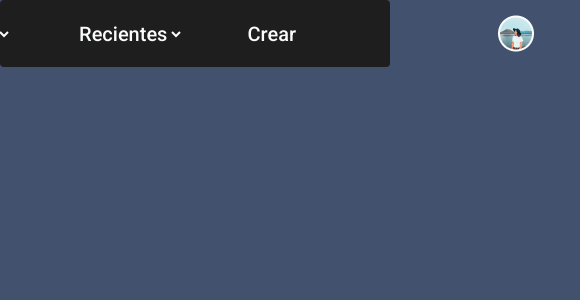
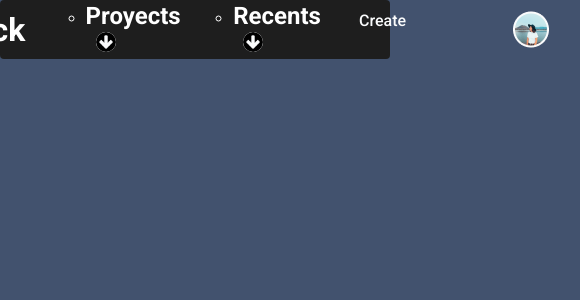
Before and after one commit to No-Country/S12-15-T-Java-React, a Next.js app in the folder frontend/: page / in a window 390 px wide. Shown: the top 300 px of the page, 580 px wide, since content can reach past the window. Built offline with nearby package versions, Linux system fonts and the light colour scheme.

Commit message:
feat: nav modeling and responsive 768px

```diff
--- a/frontend/src/app/page.jsx
+++ b/frontend/src/app/page.jsx
@@ -1,5 +1,6 @@
+import '@/styles/navbar.css';
+import '@/styles/Dropdown.css';
 import Navbar from '@/components/Navbar';
-import '@/styles/navbar.css';
 
 export const Home = () => {
 	return (
--- /dev/null
+++ b/frontend/src/components/DdProyects.jsx
@@ -0,0 +1,39 @@
+import Link from 'next/link';
+
+function DdProyects() {
+	return (
+		<div>
+			<ul className="menu">
+				<li>
+					<h2 className="dd-title">
+						Proyects
+						<img src="\images\flecha3.png" className="flecha" alt="" />
+					</h2>
+
+					<ul className="submenu">
+						<li className="option">
+							<Link className="link" href="#">
+								<img src="/images/recent.png" className="flecha" alt="" />
+								Proyect 1
+							</Link>
+						</li>
+						<li className="option">
+							<Link className="link" href="#">
+								<img src="/images/recent.png" className="flecha" alt="" />
+								Proyect 2
+							</Link>
+						</li>
+						<li className="option">
+							<Link className="link" href="#">
+								<img src="/images/recent.png" className="flecha" alt="" />
+								Proyect 3
+							</Link>{' '}
+						</li>
+					</ul>
+				</li>
+			</ul>
+		</div>
+	);
+}
+
+export default DdProyects;
--- /dev/null
+++ b/frontend/src/components/DdRecents.jsx
@@ -0,0 +1,39 @@
+import Link from 'next/link';
+
+function DdRecents() {
+	return (
+		<div>
+			<ul className="menu">
+				<li>
+					<h2 className="dd-title">
+						Recents
+						<img src="/images/flecha3.png" className="flecha" alt="" />
+					</h2>
+
+					<ul className="submenu">
+						<li className="option">
+							<Link className="link" href="#">
+								<img src="/images/logo.png" className="flecha" alt="" />
+								Recent 1
+							</Link>
+						</li>
+						<li className="option">
+							<Link className="link" href="#">
+								<img src="/images/logo.png" className="flecha" alt="" />
+								Recent 2
+							</Link>
+						</li>
+						<li className="option">
+							<Link className="link" href="#">
+								<img src="/images/logo.png" className="flecha" alt="" />
+								Recent 3
+							</Link>
+						</li>
+					</ul>
+				</li>
+			</ul>
+		</div>
+	);
+}
+
+export default DdRecents;
--- a/frontend/src/components/Navbar.jsx
+++ b/frontend/src/components/Navbar.jsx
@@ -1,5 +1,7 @@
+import Link from 'next/link';
 import '@/styles/navbar.css';
-import Link from 'next/link';
+import DdProyects from './DdProyects';
+import DdRecents from './DdRecents';
 
 function Navbar() {
 	return (
@@ -7,31 +9,21 @@ function Navbar() {
 			<nav className="nav-container">
 				<div className="track">
 					<img src="/images/Logo.png" alt="Logo" />
-
 					<h1 className="title">Track</h1>
 				</div>
 				<div className="dropdowns">
-					<select className="proyectos">
-						<option value="Proyectos">Proyectos</option>
-						<option value="opcion1">Opción 1</option>
-						<option value="opcion2">Opción 2</option>
-						<option value="opcion3">Opción 3</option>
-					</select>
-					<select className="recientes">
-						<option value="Recientes">Recientes</option>
-						<option value="opcion1">Opción 1</option>
-						<option value="opcion2">Opción 2</option>
-						<option value="opcion3">Opción 3</option>
-					</select>
-					<div className="btn-crear">
-						<Link href="Crear" className="crear">
-							Crear
+					<ul className="proyect-cont">
+						<DdProyects />
+						<DdRecents />
+					</ul>
+					<div className="btn-create">
+						<Link href="/Crear" className="create">
+							Create
 						</Link>
 					</div>
 				</div>
-
-				<div className="logo-usuario">
-					<img src="/images/Usuario.png" alt="" />
+				<div className="logo-user">
+					<img src="/images/Usuario.png" alt="Imagen de USUARIO" />
 				</div>
 			</nav>
 		</div>
@@ -39,37 +31,3 @@ function Navbar() {
 }
 
 export default Navbar;
-{
-	/* <div style={{width: '100%', height: '100%', paddingLeft: 48, paddingRight: 48, paddingTop: 16, paddingBottom: 16, background: '#1E1E1E', justifyContent: 'space-between', alignItems: 'center', display: 'inline-flex'}}>
-    <div style={{justifyContent: 'flex-start', alignItems: 'center', gap: 56, display: 'flex'}}>
-        <div style={{justifyContent: 'center', alignItems: 'center', gap: 16, display: 'flex'}}>
-            <div style={{width: 31, height: 35, justifyContent: 'flex-start', alignItems: 'flex-start', gap: 10, display: 'flex'}}>
-                <div style={{flex: '1 1 0', alignSelf: 'stretch', position: 'relative'}}>
-                    <div style={{width: 31, height: 17.80, left: 0, top: 0, position: 'absolute', background: 'linear-gradient(90deg, #9BF9CF 0%, #3D69F3 100%)'}}></div>
-                    <div style={{width: 31, height: 17.80, left: 0, top: 8.60, position: 'absolute', background: 'linear-gradient(90deg, #9BF9CF 0%, #3D69F3 100%)'}}></div>
-                    <div style={{width: 31, height: 17.80, left: 0, top: 17.20, position: 'absolute', background: 'linear-gradient(90deg, #9BF9CF 0%, #3D69F3 100%)'}}></div>
-                </div>
-            </div>
-            <div style={{textAlign: 'center', color: '#FAFBFC', fontSize: 32, fontFamily: 'Nunito', fontWeight: '700', wordWrap: 'break-word'}}>Track</div>
-        </div>
-        <div style={{justifyContent: 'flex-start', alignItems: 'center', gap: 32, display: 'flex'}}>
-            <div style={{paddingLeft: 16, paddingRight: 16, paddingTop: 8, paddingBottom: 8, borderRadius: 4, justifyContent: 'center', alignItems: 'center', gap: 8, display: 'flex'}}>
-                <div style={{color: '#FAFBFC', fontSize: 20, fontFamily: 'Roboto', fontWeight: '500', wordWrap: 'break-word'}}>Proyectos</div>
-                <div style={{width: 16, height: 16, position: 'relative', borderRadius: 2, overflow: 'hidden'}}>
-                    <div style={{width: 16, height: 10, left: 0, top: 3.50, position: 'absolute', background: '#FAFBFC', borderRadius: 1}}></div>
-                </div>
-            </div>
-            <div style={{paddingLeft: 16, paddingRight: 16, paddingTop: 8, paddingBottom: 8, borderRadius: 4, justifyContent: 'center', alignItems: 'center', gap: 8, display: 'flex'}}>
-                <div style={{color: '#FAFBFC', fontSize: 20, fontFamily: 'Roboto', fontWeight: '500', wordWrap: 'break-word'}}>Reciente</div>
-                <div style={{width: 16, height: 16, position: 'relative', borderRadius: 2, overflow: 'hidden'}}>
-                    <div style={{width: 16, height: 10, left: 0, top: 3.50, position: 'absolute', background: '#FAFBFC', borderRadius: 1}}></div>
-                </div>
-            </div>
-            <div style={{paddingLeft: 16, paddingRight: 16, paddingTop: 8, paddingBottom: 8, borderRadius: 4, justifyContent: 'center', alignItems: 'center', gap: 8, display: 'flex'}}>
-                <div style={{color: '#FAFBFC', fontSize: 20, fontFamily: 'Roboto', fontWeight: '500', wordWrap: 'break-word'}}>Crear</div>
-            </div>
-        </div>
-    </div>
-    <img style={{width: 32, height: 32, background: 'linear-gradient(0deg, #D9D9D9 0%, #D9D9D9 100%)', borderRadius: 9999, border: '2px #FAFBFC solid'}} src="https://via.placeholder.com/32x32" />
-</div> */
-}
--- /dev/null
+++ b/frontend/src/styles/Dropdown.css
@@ -0,0 +1,57 @@
+.menu {
+	position: relative;
+	display: flex;
+	justify-content: space-between;
+	align-items: center;
+	gap: 20px;
+}
+.submenu {
+	opacity: 0;
+	pointer-events: none;
+	position: absolute;
+	top: 50%;
+	left: 0;
+	display: flex;
+	gap: 20px;
+	flex-direction: column;
+	margin-top: 20px;
+	text-decoration: none;
+	list-style: none;
+	width: auto;
+	height: auto;
+}
+.menu:hover .submenu {
+	top: 100%;
+	opacity: 1;
+	pointer-events: all;
+	transition: all 1.5s;
+}
+.option {
+	width: 80px;
+	height: auto;
+}
+.flecha {
+	width: 20px;
+	height: 20px;
+	background: #fafbfc;
+	margin-left: 10px;
+	border-radius: 50%;
+	border: none;
+}
+.link {
+	text-decoration: none;
+	list-style: none;
+	color: #fafbfc;
+	display: flex;
+	justify-content: start;
+	align-items: center;
+	gap: 2px;
+	width: 130px;
+	height: 40px;
+}
+.link:hover {
+	background: rgba(0, 0, 0, 0.3);
+	border-radius: 4px;
+	color: #fafbfc;
+	border-bottom: 1px solid #fafbfc;
+}
--- a/frontend/src/styles/navbar.css
+++ b/frontend/src/styles/navbar.css
@@ -8,6 +8,7 @@
 	justify-content: center;
 	align-items: center;
 }
+
 .nav-container {
 	display: flex;
 	justify-content: space-evenly;
@@ -16,7 +17,6 @@
 	height: 35px;
 	padding: 16px 48px;
 	gap: 48px;
-	/* border: 1px solid violet; */
 }
 
 /* Logo (TRACK + IMG) */
@@ -28,62 +28,182 @@
 	height: auto;
 	position: relative;
 	right: 48px;
-	/* margin-left: 56px; */
-	/* border: 1px solid red; */
 }
+
 .title {
 	padding: 6px;
 }
+
 /* DROPDOWNS Y CREAR */
 .dropdowns {
 	display: flex;
 	justify-content: space-around;
 	align-items: center;
 	width: 426px;
-	height: 32px;
+	height: 35px;
 	gap: 32px;
 	position: relative;
 	right: 140px;
-	/* border: 1px solid lightgreen; */
+	background: transparent;
 }
-.proyectos {
+
+.dd-title-proyect,
+.dd-title-recent {
+	text-align: center;
+	font-size: 20px;
+	font-weight: 500;
+	cursor: pointer;
+}
+
+.dd-title-proyect:hover,
+.dd-title-recent:hover {
 	color: #fafbfc;
-	font-size: 20px;
-	font-family: 'Roboto';
-	font-weight: 500;
-	word-wrap: break-word;
-	background: transparent;
-	border: none;
 }
-.recientes {
-	color: #fafbfc;
-	font-size: 20px;
-	font-family: 'Roboto';
-	font-weight: 500;
-	word-wrap: break-word;
-	background: transparent;
-	border: none;
+
+.dd-option-proyect,
+.dd-option-recent {
+	display: none;
+	position: absolute;
+	top: 100%;
+	left: 0;
+	width: 100%;
+	background-color: #1e1e1e;
+	border-radius: 4px;
+	list-style: none;
+	padding: 8px 0;
 }
-.btn-crear {
+
+.btn-create {
 	color: #fafbfc;
 	font-size: 20px;
 	font-family: 'Roboto';
 	font-weight: 500;
 	word-wrap: break-word;
 }
-.crear {
+
+.create {
 	text-decoration: none;
 	list-style: none;
 	color: #fafbfc;
 }
-.logo-usuario {
+
+.create:hover {
+	color: #fafbfc;
+	border-bottom: 2px solid #fafbfc;
+}
+
+.logo-user {
 	width: 32px;
 	height: 32px;
 	border-radius: 50%;
 	display: flex;
 	justify-content: center;
 	align-items: center;
+	position: relative;
+	left: 70px;
 }
+
 .logo-usuario img {
 	object-fit: contain;
 }
+
+.proyect-cont {
+	display: flex;
+	justify-content: space-evenly;
+	gap: 48px;
+}
+/* ------------------------------------------------------------------- */
+@media screen and (max-width: 768px) {
+	.nav-gral {
+		width: 100%;
+		height: 59px;
+		background-color: #1e1e1e;
+		color: #fff;
+		border-radius: 4px;
+		display: flex;
+		justify-content: center;
+		align-items: center;
+	}
+
+	.nav-container {
+		display: flex;
+		justify-content: space-evenly;
+		align-items: center;
+		width: 501px;
+		height: 35px;
+		padding: 6px 47px;
+		gap: 24px;
+	}
+
+	/* Logo (TRACK + IMG) */
+	.track {
+		display: flex;
+		justify-content: start;
+		align-items: center;
+		gap: 16px;
+		width: 80px;
+		height: 23px;
+		position: relative;
+		right: 100px;
+	}
+
+	.title {
+		padding: 6px;
+		font-size: 32px;
+		font-weight: 700;
+	}
+
+	/* DROPDOWNS Y CREAR */
+	.dropdowns {
+		display: flex;
+		justify-content: space-around;
+		align-items: center;
+		width: 426px;
+		height: 35px;
+		gap: 32px;
+		position: relative;
+		right: 10px;
+		background: transparent;
+	}
+	.btn-create {
+		width: 63px;
+		height: 37px;
+		color: #fafbfc;
+		font-size: 16px;
+		font-family: 'Roboto';
+		font-weight: 500;
+		word-wrap: break-word;
+	}
+
+	.create {
+		text-decoration: none;
+		list-style: none;
+		color: #fafbfc;
+	}
+
+	.create:hover {
+		color: #fafbfc;
+		border-bottom: 2px solid #fafbfc;
+	}
+
+	.logo-user {
+		width: 32px;
+		height: 32px;
+		border-radius: 50%;
+		display: flex;
+		justify-content: center;
+		align-items: center;
+		position: relative;
+		left: 70px;
+	}
+
+	.logo-usuario img {
+		object-fit: contain;
+	}
+
+	.proyect-cont {
+		display: flex;
+		justify-content: space-evenly;
+		gap: 48px;
+	}
+}
```
Also changed, not shown: frontend/public/images/flecha3.png (added), frontend/public/images/recent.png (added).
